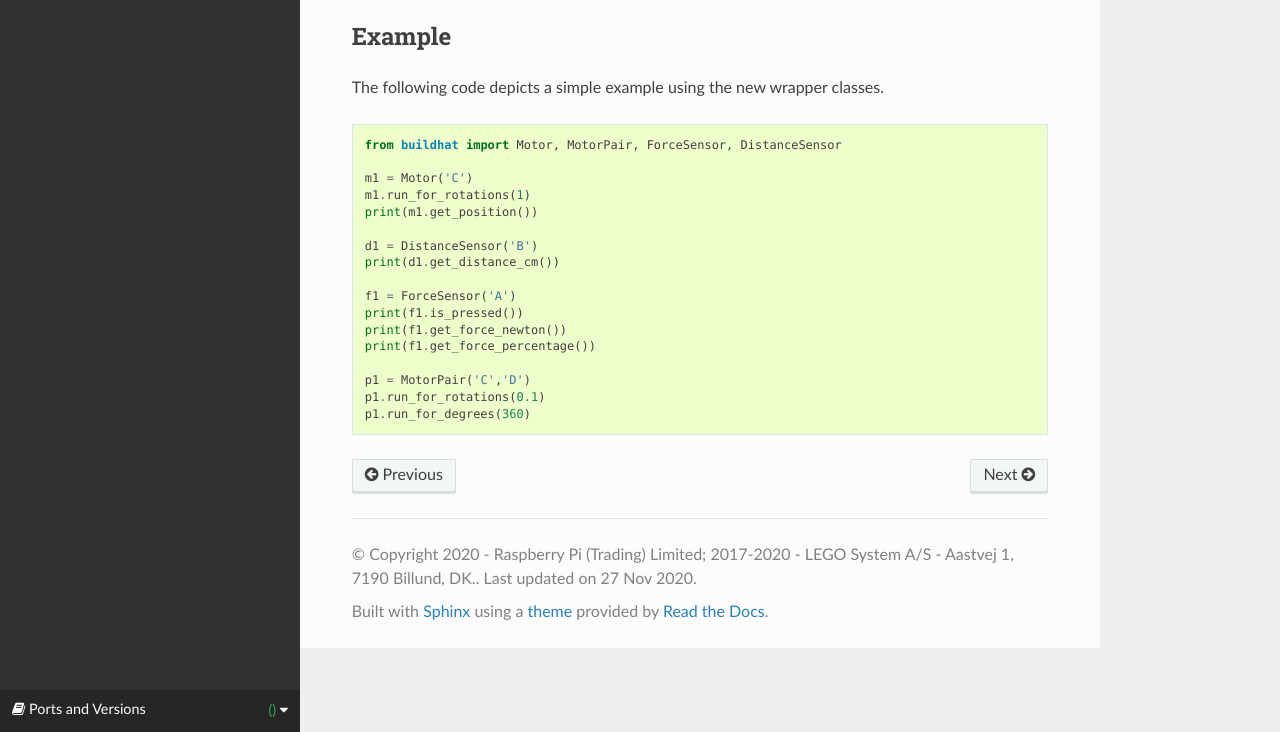
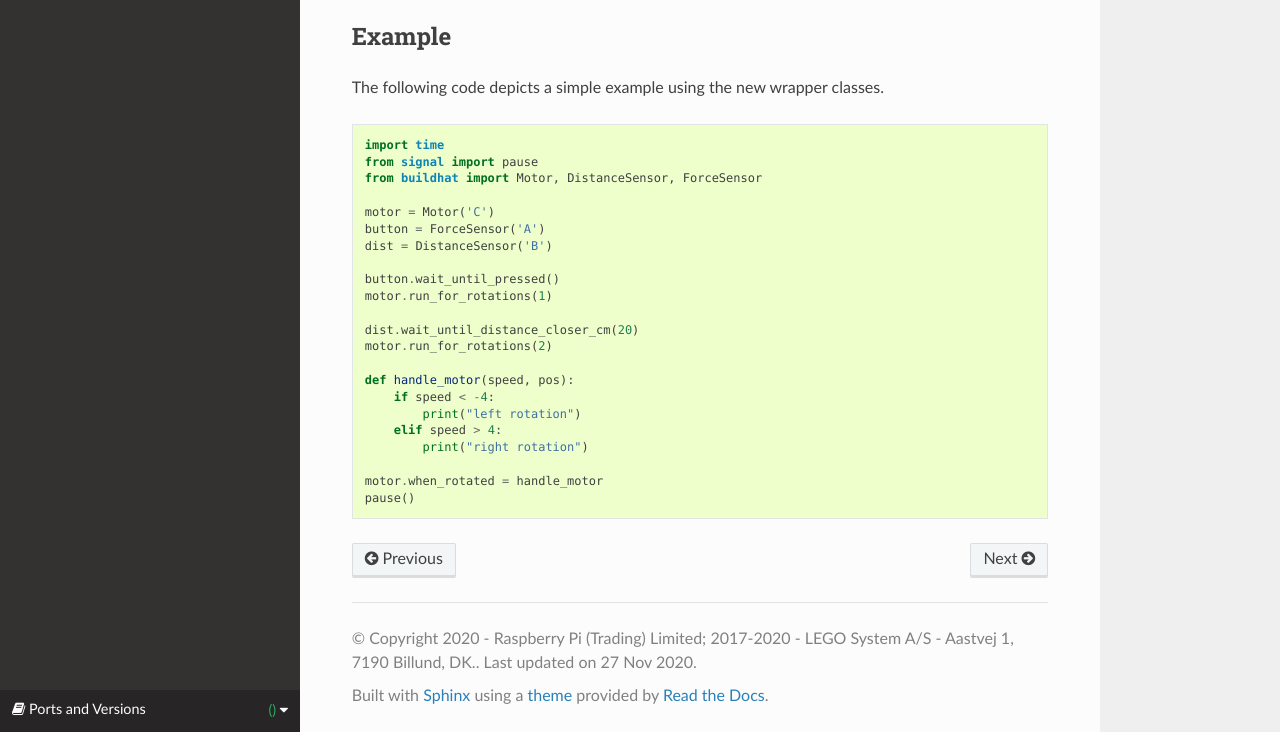
Before and after one commit to RaspberryPiFoundation/python-build-hat, a Sphinx documentation site: the page built from docs/shortcake/wrapper.rst, in a window 1280 px wide and 996 px high, cut to the strip 264-996 px from the top of the window. Built offline with Sphinx 7.4.7 and the Read the Docs theme 2.0.0, drawn with Linux system fonts in a browser that asks for light colours.

Commit message:
wait until distance functions

```diff
--- /dev/null
+++ b/docs/shortcake/example.py
@@ -0,0 +1,22 @@
+import time
+from signal import pause
+from buildhat import Motor, DistanceSensor, ForceSensor
+
+motor = Motor('C')
+button = ForceSensor('A')
+dist = DistanceSensor('B')
+
+button.wait_until_pressed()
+motor.run_for_rotations(1)
+
+dist.wait_until_distance_closer_cm(20)
+motor.run_for_rotations(2)
+
+def handle_motor(speed, pos):
+    if speed < -4:
+        print("left rotation")
+    elif speed > 4:
+        print("right rotation")
+
+motor.when_rotated = handle_motor
+pause()
--- a/docs/shortcake/wrapper.rst
+++ b/docs/shortcake/wrapper.rst
@@ -10,22 +10,4 @@ Example
 
 The following code depicts a simple example using the new wrapper classes.
 
-.. code-block:: python
-
-   from buildhat import Motor, MotorPair, ForceSensor, DistanceSensor
-
-   m1 = Motor('C')
-   m1.run_for_rotations(1)
-   print(m1.get_position())
-
-   d1 = DistanceSensor('B')
-   print(d1.get_distance_cm())
-
-   f1 = ForceSensor('A')
-   print(f1.is_pressed())
-   print(f1.get_force_newton())
-   print(f1.get_force_percentage())
-
-   p1 = MotorPair('C','D')
-   p1.run_for_rotations(0.1)
-   p1.run_for_degrees(360)
+.. literalinclude:: example.py
```
Also changed, not shown: buildhat/__init__.py (+41 -1 lines).
